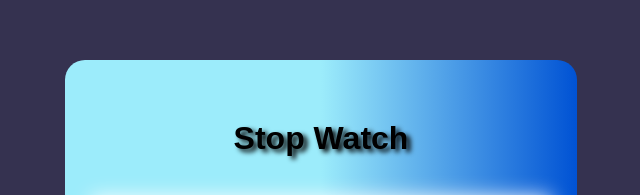
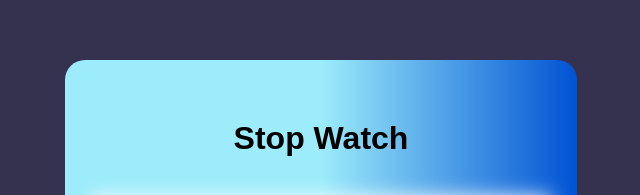
Before and after one commit to Srikanthreddy6875/Stop-Watch, a plain HTML site: page index.html in a window 1280 px wide. Shown: the part 143-338 px from the top of the page, without its empty margins (319-959 px from the left). Drawn offline with Linux system fonts and the light colour scheme.

Commit message:
Changed styles

```diff
--- a/watch.css
+++ b/watch.css
@@ -16,7 +16,7 @@ h1{
     display: flex;
     justify-content: center;
     margin-bottom: 40px;
-    text-shadow:4px 3px 5px;
+
 }
 .container{
     background: linear-gradient(to right, #9cecfb, #9cecfb, #0052d4);
```
